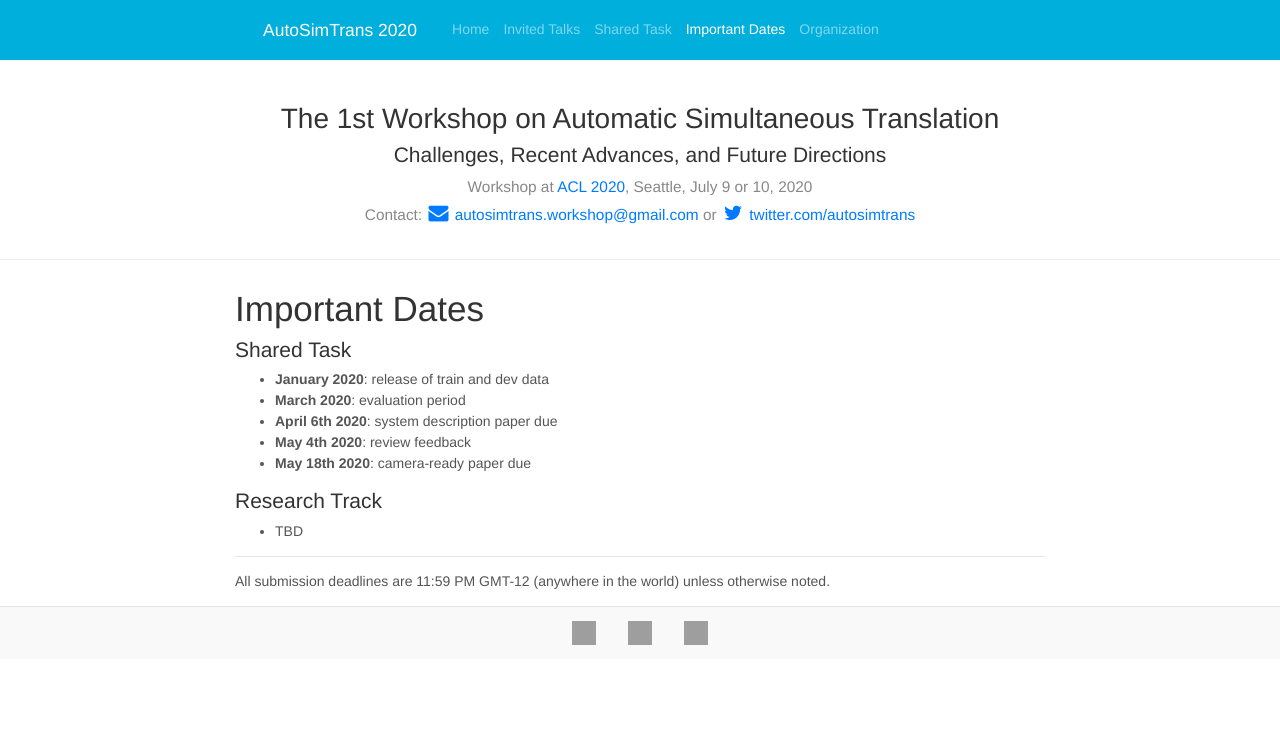
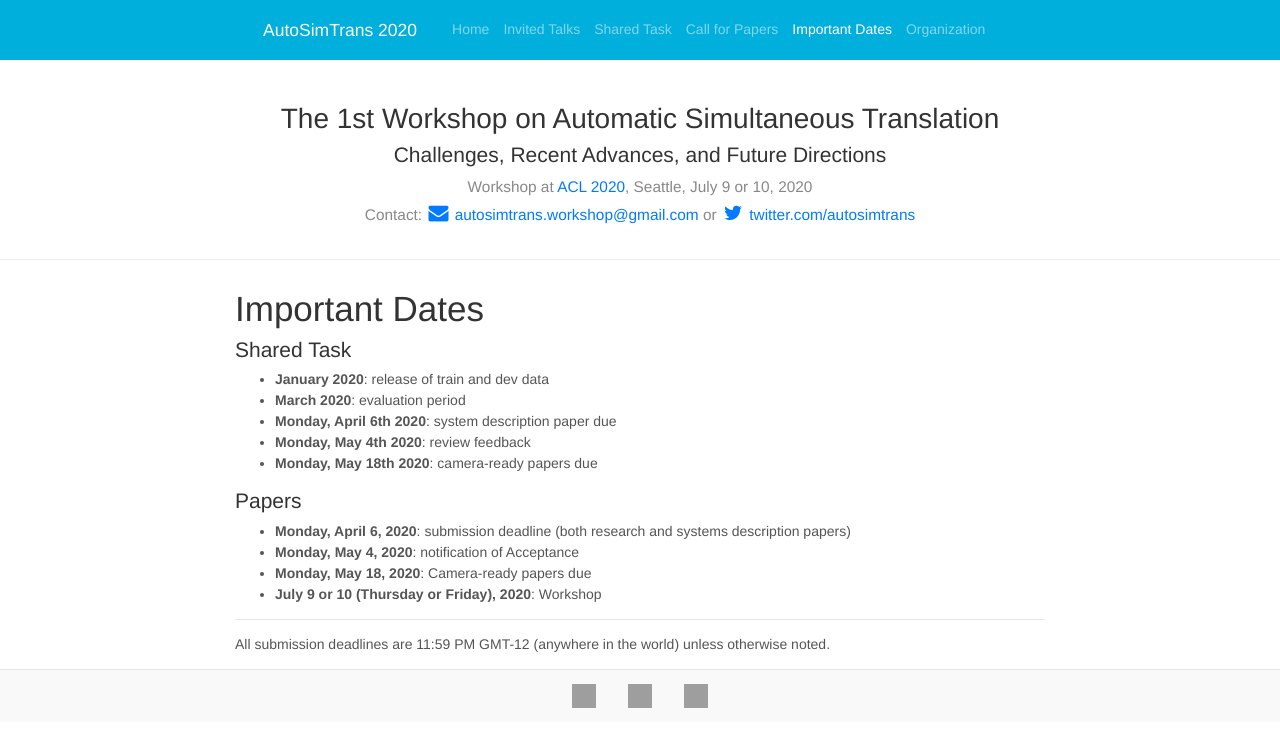
Before and after one commit to autosimtrans/autosimtrans.github.io, a Jekyll site: the page built from dates.md, in a window 1280 px wide. Shown: the top 747 px of the page. Built offline with Jekyll 4.4.1, drawn with Linux system fonts in a browser that asks for light colours; nearby versions of some CDN libraries; grey boxes are pictures that could not be loaded.

Commit message:
cft page added with indepedant page, not anchor jump, index and dates updated

```diff
--- a/_layouts/main-anchor.html
+++ b/_layouts/main-anchor.html
@@ -45,7 +45,7 @@
                             <li class="nav-item">
                         {% endif %}
 
-                        {% if p.title == 'Tutorial' or p.title == 'docker' or p.title == 'Shared Task' or p.title == 'Important Dates' %}
+                        {% if p.title == 'Tutorial' or p.title == 'docker' or p.title == 'Shared Task' or p.title == 'Important Dates' or p.title == 'Call for Papers' %}
                             <a class="nav-link" href="{{p.url}}">{{p.title}}</a>
                         {% else %}
                             <a class="nav-link" href="{{p0url}}#{{p.anchor}}">{{p.title}}</a>
--- a/dates.md
+++ b/dates.md
@@ -13,12 +13,15 @@ permalink: /important_dates
 #### Shared Task
 - **January 2020**: release of train and dev data
 - **March 2020**: evaluation period
-- **April 6th 2020**: system description paper due
-- **May 4th 2020**: review feedback
-- **May 18th 2020**: camera-ready paper due
+- **Monday, April 6th 2020**: system description paper due
+- **Monday, May 4th 2020**: review feedback
+- **Monday, May 18th 2020**: camera-ready papers due
 
-#### Research Track
-- TBD
+#### Papers
+- **Monday, April 6, 2020**: submission deadline (both research and systems description papers)
+- **Monday, May 4, 2020**: notification of Acceptance
+- **Monday, May 18, 2020**: Camera-ready papers due
+- **July 9 or 10 (Thursday or Friday), 2020**: Workshop
 
 ----
 
```
Also changed, not shown: other parts of dates.md (+1 -1 lines), cfp.md (added, +141 -0 lines), index.md (+4 -4 lines).
